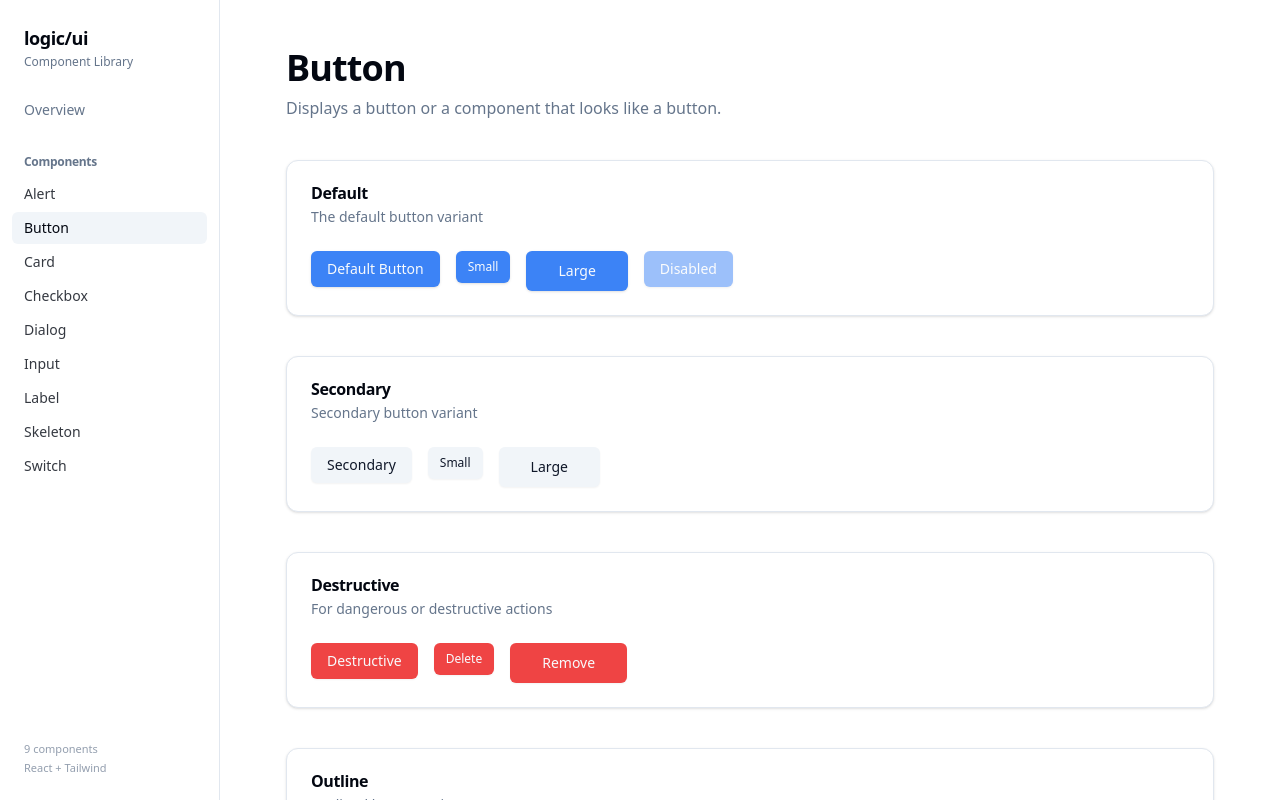
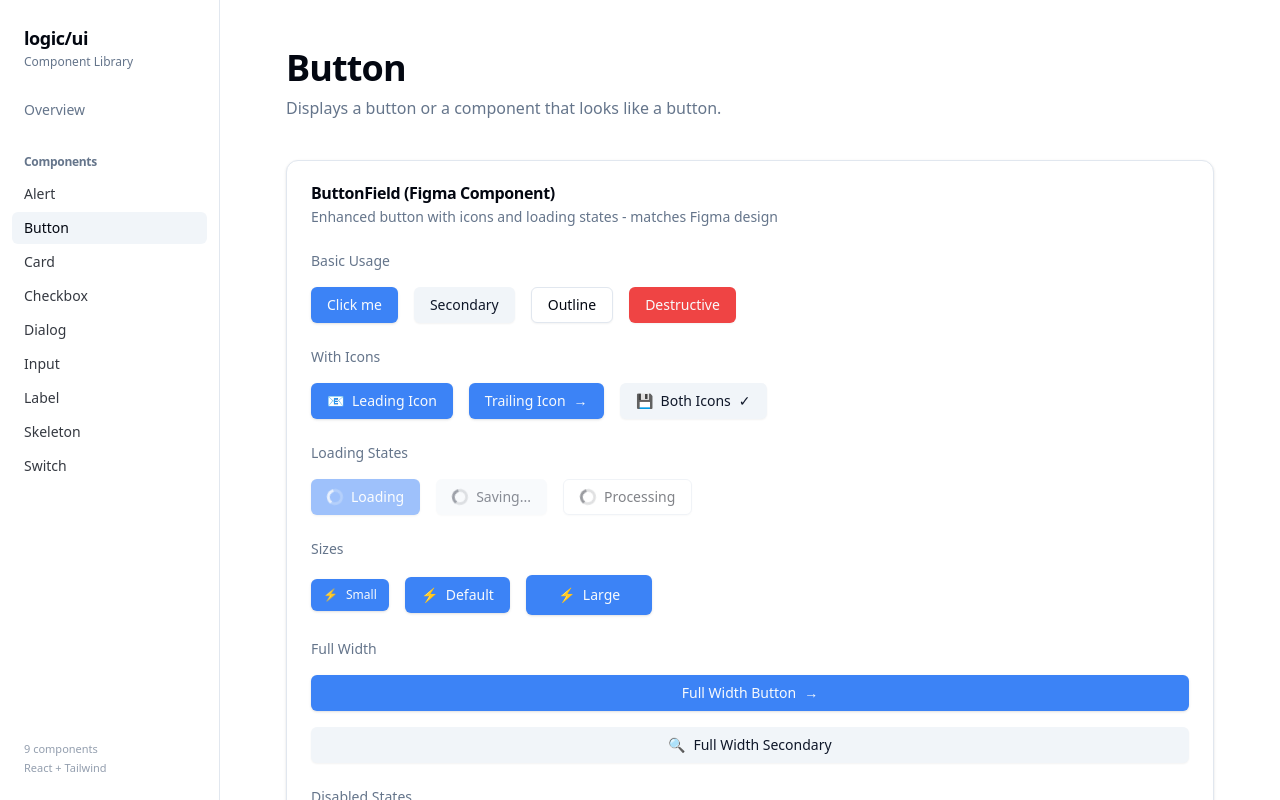
Before and after one commit to pasco-pasco/design-to-code, a React (Vite) app: page /components/button in a window 1280 px wide. Shown: the top 800 px of the page. Built offline with nearby package versions, Linux system fonts and the light colour scheme.

Commit message:
Add ButtonField component to ButtonPage with various usage examples
- Introduced ButtonField component to enhance button functionality
- Added sections for basic usage, icons, loading states, sizes, full width, and disabled states
- Updated layout to match Figma design specifications

```diff
--- /dev/null
+++ b/src/components/ui/button-field.tsx
@@ -0,0 +1,90 @@
+"use client"
+
+import * as React from "react"
+import { Button, buttonVariants, type ButtonProps } from "@/components/ui/button"
+import { cn } from "@/lib/utils"
+
+export interface ButtonFieldProps extends ButtonProps {
+  /** Button text content */
+  label?: string
+  /** Icon element to display before the label */
+  leadingIcon?: React.ReactNode
+  /** Icon element to display after the label */
+  trailingIcon?: React.ReactNode
+  /** Whether to show the button in a loading state */
+  loading?: boolean
+  /** Whether the button should take full width of its container */
+  fullWidth?: boolean
+}
+
+const ButtonField = React.forwardRef<HTMLButtonElement, ButtonFieldProps>(
+  (
+    {
+      className,
+      variant,
+      size,
+      label,
+      leadingIcon,
+      trailingIcon,
+      loading = false,
+      fullWidth = false,
+      disabled,
+      children,
+      ...props
+    },
+    ref
+  ) => {
+    const content = label || children
+
+    return (
+      <Button
+        ref={ref}
+        variant={variant}
+        size={size}
+        disabled={disabled || loading}
+        className={cn(
+          fullWidth && "w-full",
+          className
+        )}
+        {...props}
+      >
+        {loading && (
+          <svg
+            className="animate-spin h-4 w-4"
+            xmlns="http://www.w3.org/2000/svg"
+            fill="none"
+            viewBox="0 0 24 24"
+          >
+            <circle
+              className="opacity-25"
+              cx="12"
+              cy="12"
+              r="10"
+              stroke="currentColor"
+              strokeWidth="4"
+            />
+            <path
+              className="opacity-75"
+              fill="currentColor"
+              d="M4 12a8 8 0 018-8V0C5.373 0 0 5.373 0 12h4zm2 5.291A7.962 7.962 0 014 12H0c0 3.042 1.135 5.824 3 7.938l3-2.647z"
+            />
+          </svg>
+        )}
+        {!loading && leadingIcon && (
+          <span className="inline-flex shrink-0">
+            {leadingIcon}
+          </span>
+        )}
+        <span>{content}</span>
+        {!loading && trailingIcon && (
+          <span className="inline-flex shrink-0">
+            {trailingIcon}
+          </span>
+        )}
+      </Button>
+    )
+  }
+)
+ButtonField.displayName = "ButtonField"
+
+export { ButtonField }
--- a/src/pages/components/ButtonPage.tsx
+++ b/src/pages/components/ButtonPage.tsx
@@ -1,4 +1,5 @@
 import { Button } from '@/components/ui/button'
+import { ButtonField } from '@/components/ui/button-field'
 import { Card, CardContent, CardDescription, CardHeader, CardTitle } from '@/components/ui/card'
 
 export function ButtonPage() {
@@ -10,6 +11,96 @@ export function ButtonPage() {
           Displays a button or a component that looks like a button.
         </p>
       </div>
+
+      {/* ButtonField - Matches Figma Component */}
+      <Card>
+        <CardHeader>
+          <CardTitle>ButtonField (Figma Component)</CardTitle>
+          <CardDescription>Enhanced button with icons and loading states - matches Figma design</CardDescription>
+        </CardHeader>
+        <CardContent className="space-y-6">
+          {/* Basic Usage */}
+          <div className="space-y-4">
+            <h4 className="text-sm font-medium text-muted-foreground">Basic Usage</h4>
+            <div className="flex flex-wrap gap-4">
+              <ButtonField label="Click me" />
+              <ButtonField label="Secondary" variant="secondary" />
+              <ButtonField label="Outline" variant="outline" />
+              <ButtonField label="Destructive" variant="destructive" />
+            </div>
+          </div>
+
+          {/* With Icons */}
+          <div className="space-y-4">
+            <h4 className="text-sm font-medium text-muted-foreground">With Icons</h4>
+            <div className="flex flex-wrap gap-4">
+              <ButtonField
+                label="Leading Icon"
+                leadingIcon={<span>📧</span>}
+              />
+              <ButtonField
+                label="Trailing Icon"
+                trailingIcon={<span>→</span>}
+              />
+              <ButtonField
+                label="Both Icons"
+                leadingIcon={<span>💾</span>}
+                trailingIcon={<span>✓</span>}
+                variant="secondary"
+              />
+            </div>
+          </div>
+
+          {/* Loading States */}
+          <div className="space-y-4">
+            <h4 className="text-sm font-medium text-muted-foreground">Loading States</h4>
+            <div className="flex flex-wrap gap-4">
+              <ButtonField label="Loading" loading />
+              <ButtonField label="Saving..." loading variant="secondary" />
+              <ButtonField label="Processing" loading variant="outline" />
+            </div>
+          </div>
+
+          {/* Sizes */}
+          <div className="space-y-4">
+            <h4 className="text-sm font-medium text-muted-foreground">Sizes</h4>
+            <div className="flex flex-wrap gap-4 items-center">
+              <ButtonField label="Small" size="sm" leadingIcon={<span>⚡</span>} />
+              <ButtonField label="Default" leadingIcon={<span>⚡</span>} />
+              <ButtonField label="Large" size="lg" leadingIcon={<span>⚡</span>} />
+            </div>
+          </div>
+
+          {/* Full Width */}
+          <div className="space-y-4">
+            <h4 className="text-sm font-medium text-muted-foreground">Full Width</h4>
+            <ButtonField
+              label="Full Width Button"
+              fullWidth
+              trailingIcon={<span>→</span>}
+            />
+            <ButtonField
+              label="Full Width Secondary"
+              fullWidth
+              variant="secondary"
+              leadingIcon={<span>🔍</span>}
+            />
+          </div>
+
+          {/* Disabled States */}
+          <div className="space-y-4">
+            <h4 className="text-sm font-medium text-muted-foreground">Disabled States</h4>
+            <div className="flex flex-wrap gap-4">
+              <ButtonField label="Disabled" disabled />
+              <ButtonField
+                label="Disabled with Icon"
+                disabled
+                leadingIcon={<span>🔒</span>}
+              />
+            </div>
+          </div>
+        </CardContent>
+      </Card>
 
       {/* Default Variant */}
       <Card>
```
